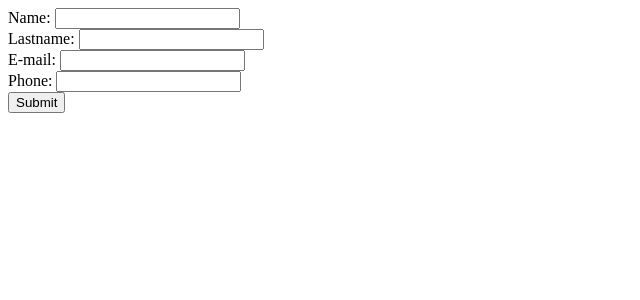
After one commit to Smailnajim/Crud-php-procedurale, a PHP site: page /crud/UpdateForm.php in a window 1280 px wide. The commit adds this page. Shown: the top 300 px of the page, without its empty margins (0-640 px from the left). Run offline with PHP 8.4, Linux system fonts and the light colour scheme.

```diff
--- /dev/null
+++ b/crud/UpdateForm.php
@@ -0,0 +1,35 @@
+<!DOCTYPE html>
+<html lang="en">
+<head>
+    <meta charset="UTF-8">
+    <meta name="viewport" content="width=device-width, initial-scale=1.0">
+    <title>Document</title>
+</head>
+<body>
+<form action="./update.php" method="POST" class="mt-6">
+                <div class="space-y-4">
+                    <div>
+                        <label for="name" class="block text-gray-700">Name:</label>
+                        <input type="text" name="name" id="name" class="w-full p-3 border border-gray-300 rounded-lg" required>
+                    </div>
+                    <div>
+                        <label for="lastname" class="block text-gray-700">Lastname:</label>
+                        <input type="text" name="lastname" id="lastname" class="w-full p-3 border border-gray-300 rounded-lg" required>
+                    </div>
+                    <div>
+                        <label for="email" class="block text-gray-700">E-mail:</label>
+                        <input type="email" name="email" id="email" class="w-full p-3 border border-gray-300 rounded-lg" required>
+                    </div>
+                    <div>
+                        <label for="phone" class="block text-gray-700">Phone:</label>
+                        <input type="number" name="phone" id="phone" class="w-full p-3 border border-gray-300 rounded-lg" required>
+                    </div>
+                    <div>
+                        <input type="submit" value="Submit" class="w-full bg-green-500 text-white p-3 rounded-lg hover:bg-green-700">
+                    </div>
+                </div>
+            </form>
+        </div>
+    </main>
+</body>
+</html>
--- a/index.php
+++ b/index.php
@@ -33,7 +33,7 @@
                         <td class="px-4 py-2"><?php echo $row["Email"]; ?></td>
                         <td class="px-4 py-2"><?php echo $row["numero"]; ?></td>
                         <td class="px-4 py-2">
-                            <a href="" class="inline-block mr-2">
+                            <a href="./crud/supprimer.php?deleted=<?php echo $row["id"]; ?>" class="inline-block mr-2">
                                 <button type="button" class="bg-red-500 text-white px-4 py-2 rounded hover:bg-red-700">Supprimer</button>
                             </a>
                             <a href="" class="inline-block">
```
Also changed, not shown: crud/supprimer.php (+28 -0 lines).
